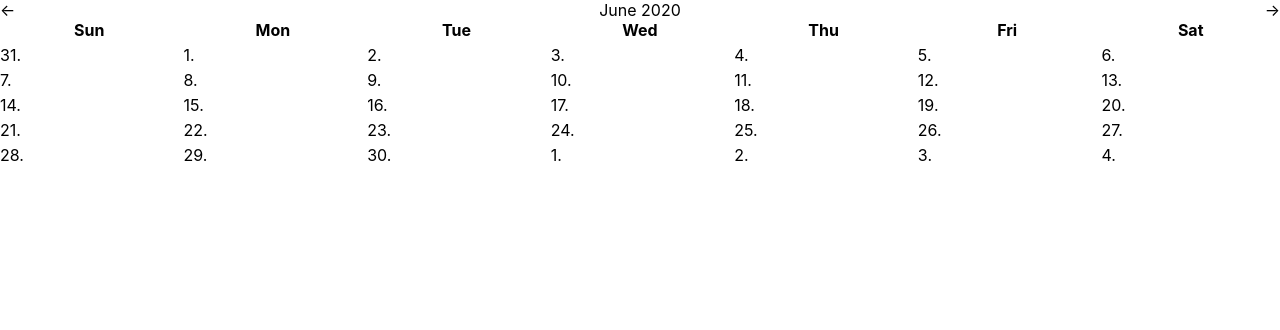
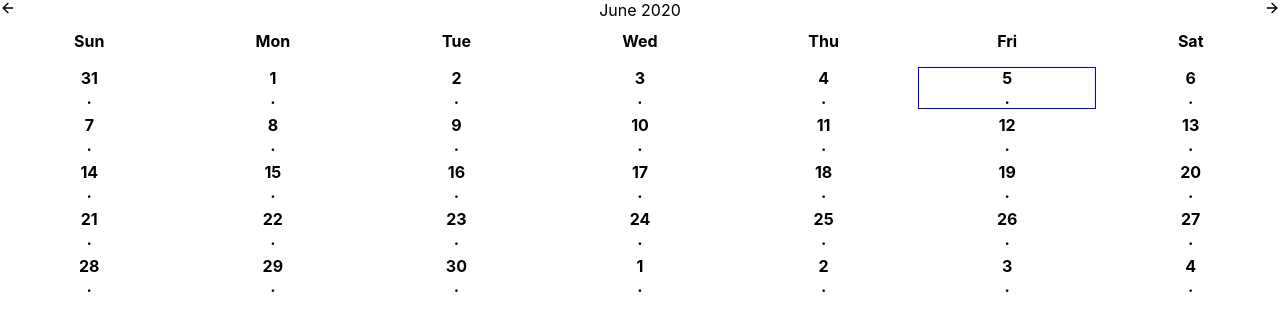
Before and after one commit to bodiddlie/chronic-pain-tracker-frontend, a React (Create React App) app: page /2020-06-05 in a window 1280 px wide. Shown: the top 330 px of the page. Built offline with nearby package versions, Linux system fonts and the light colour scheme.

Commit message:
add react-icons, wire up next/prev links, turn days into links, styling

```diff
--- a/package.json
+++ b/package.json
@@ -10,6 +10,7 @@
     "history": "^5.0.0-beta.8",
     "react": "^16.13.1",
     "react-dom": "^16.13.1",
+    "react-icons": "^3.10.0",
     "react-router": "^6.0.0-alpha.3",
     "react-router-dom": "^6.0.0-alpha.3",
     "react-scripts": "3.4.1",
--- a/src/calendar.jsx
+++ b/src/calendar.jsx
@@ -11,8 +11,9 @@ import {
   getDaysInMonth,
   parse,
 } from 'date-fns';
-import styled, { keyframes } from 'styled-components/macro';
-import { useParams } from 'react-router-dom';
+import styled, { keyframes, css } from 'styled-components/macro';
+import { useParams, Link } from 'react-router-dom';
+import { FiArrowLeft, FiArrowRight } from 'react-icons/fi';
 
 function generateDays(currentMonth) {
   let days = [];
@@ -37,7 +38,12 @@ function generateDays(currentMonth) {
   return { days, rows };
 }
 
-const initialState = { days: [], rows: 5, currentMonth: null };
+const initialState = {
+  days: [],
+  rows: 5,
+  currentMonth: null,
+  currentDate: null,
+};
 
 function reducer(state, action) {
   switch (action.type) {
@@ -46,6 +52,7 @@ function reducer(state, action) {
         days: action.days,
         rows: action.rows,
         currentMonth: action.currentMonth,
+        currentDate: action.currentDate,
       };
     }
     default: {
@@ -60,11 +67,10 @@ export function Calendar() {
 
   React.useEffect(
     () => {
-      const currentMonth = startOfMonth(
-        parse(dayKey, 'yyyy-MM-dd', new Date())
-      );
+      const currentDate = parse(dayKey, 'yyyy-MM-dd', new Date());
+      const currentMonth = startOfMonth(currentDate);
       const { days, rows } = generateDays(currentMonth);
-      dispatch({ type: 'update', currentMonth, days, rows });
+      dispatch({ type: 'update', currentMonth, days, rows, currentDate });
     },
     [dayKey]
   );
@@ -74,9 +80,17 @@ export function Calendar() {
       {!!state.currentMonth && (
         <Container>
           <Month>
-            <span>&larr;</span>
+            <MonthLink
+              to={`/${format(addMonths(state.currentDate, -1), 'yyyy-MM-dd')}`}
+            >
+              <FiArrowLeft />
+            </MonthLink>
             <span>{format(state.currentMonth, 'MMMM yyyy')}</span>
-            <span>&rarr;</span>
+            <MonthLink
+              to={`/${format(addMonths(state.currentDate, 1), 'yyyy-MM-dd')}`}
+            >
+              <FiArrowRight />
+            </MonthLink>
           </Month>
           <Grid rows={state.rows}>
             <Entry>Sun</Entry>
@@ -87,7 +101,12 @@ export function Calendar() {
             <Entry>Fri</Entry>
             <Entry>Sat</Entry>
             {state.days.map(day => (
-              <Day key={day.key} date={day.date} show={day.show} />
+              <Day
+                key={day.key}
+                date={day.date}
+                show={day.show}
+                selected={format(day.date, 'yyyy-MM-dd') === dayKey}
+              />
             ))}
           </Grid>
         </Container>
@@ -96,12 +115,12 @@ export function Calendar() {
   );
 }
 
-function Day({ date, show }) {
+function Day({ date, show, selected }) {
   return (
-    <div>
+    <DayLink selected={selected} to={`/${format(date, 'yyyy-MM-dd')}`}>
       <span>{getDate(date)}</span>
       <span>.</span>
-    </div>
+    </DayLink>
   );
 }
 
@@ -135,6 +154,33 @@ const Entry = styled.div`
   font-weight: bold;
 `;
 
+const MonthLink = styled(Link)`
+  text-decoration: none;
+  color: black;
+`;
+
+const DayLink = styled(Link)`
+  display: flex;
+  flex-direction: column;
+  align-items: center;
+  justify-content: center;
+  font-weight: bold;
+  cursor: pointer;
+  text-decoration: none;
+  color: black;
+  border: ${props =>
+    props.selected ? '1px solid blue' : '1px solid transparent'};
+
+  &:hover {
+    animation: ${props =>
+      props.selected
+        ? 'none'
+        : css`
+            ${blink} 1s linear infinite
+          `};
+  }
+`;
+
 const blink = keyframes`
   0% {
     border: 1px solid rgba(117, 117, 117, 0);
```
Also changed, not shown: 1 other file (tests, documents, lock files or other folders).
